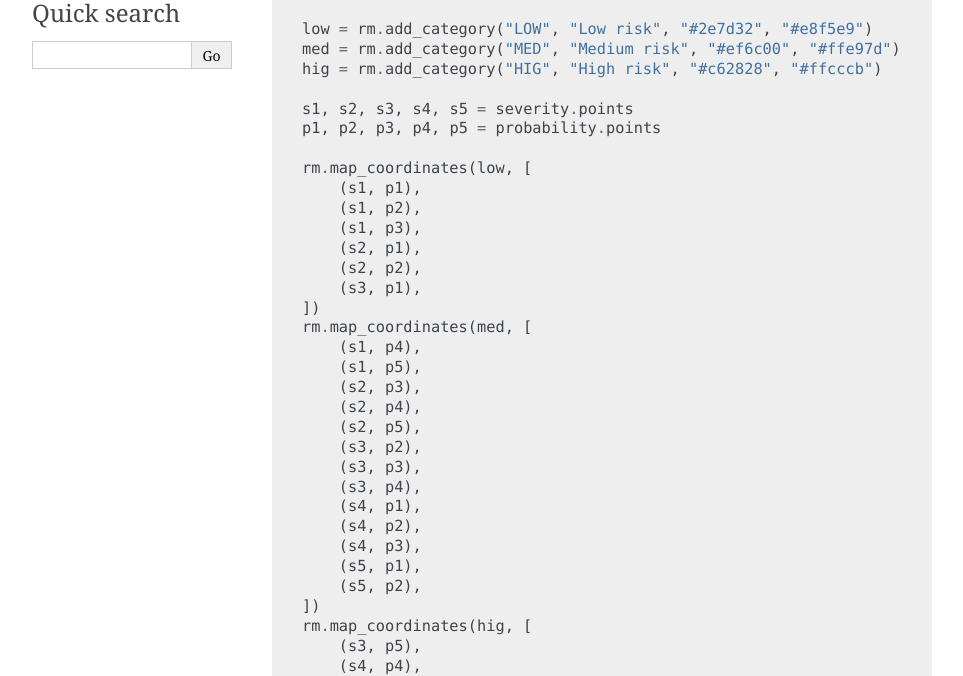
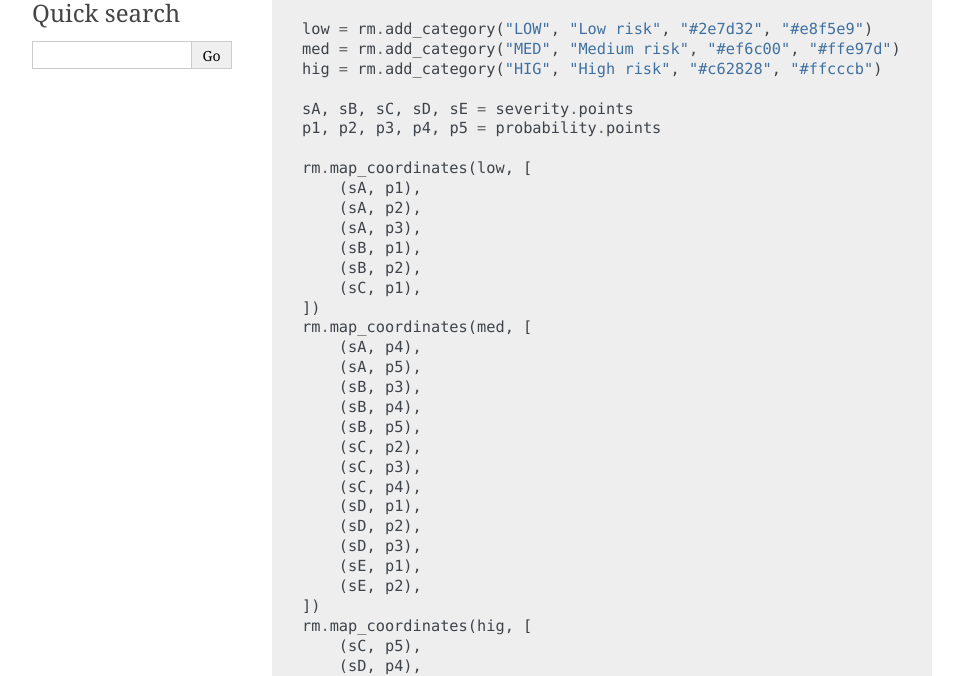
Before and after one commit to slicerisk/riskmatrix, a Sphinx documentation site: the page built from docs/usage.rst, in a window 1280 px wide. Shown: the part 270-946 px from the top of the page, without its empty margins (148-1111 px from the left). Built offline with Sphinx 7.4.7, drawn with Linux system fonts in a browser that asks for light colours.

```diff
--- a/docs/usage.rst
+++ b/docs/usage.rst
@@ -15,39 +15,39 @@ To use Riskmatrix in a project::
     med = rm.add_category("MED", "Medium risk", "#ef6c00", "#ffe97d")
     hig = rm.add_category("HIG", "High risk", "#c62828", "#ffcccb")
 
-    s1, s2, s3, s4, s5 = severity.points
+    sA, sB, sC, sD, sE = severity.points
     p1, p2, p3, p4, p5 = probability.points
 
     rm.map_coordinates(low, [
-        (s1, p1),
-        (s1, p2),
-        (s1, p3),
-        (s2, p1),
-        (s2, p2),
-        (s3, p1),
+        (sA, p1),
+        (sA, p2),
+        (sA, p3),
+        (sB, p1),
+        (sB, p2),
+        (sC, p1),
     ])
     rm.map_coordinates(med, [
-        (s1, p4),
-        (s1, p5),
-        (s2, p3),
-        (s2, p4),
-        (s2, p5),
-        (s3, p2),
-        (s3, p3),
-        (s3, p4),
-        (s4, p1),
-        (s4, p2),
-        (s4, p3),
-        (s5, p1),
-        (s5, p2),
+        (sA, p4),
+        (sA, p5),
+        (sB, p3),
+        (sB, p4),
+        (sB, p5),
+        (sC, p2),
+        (sC, p3),
+        (sC, p4),
+        (sD, p1),
+        (sD, p2),
+        (sD, p3),
+        (sE, p1),
+        (sE, p2),
     ])
     rm.map_coordinates(hig, [
-        (s3, p5),
-        (s4, p4),
-        (s4, p5),
-        (s5, p3),
-        (s5, p4),
-        (s5, p5),
+        (sC, p5),
+        (sD, p4),
+        (sD, p5),
+        (sE, p3),
+        (sE, p4),
+        (sE, p5),
     ])
 
     user_a1 = "A1"
```
